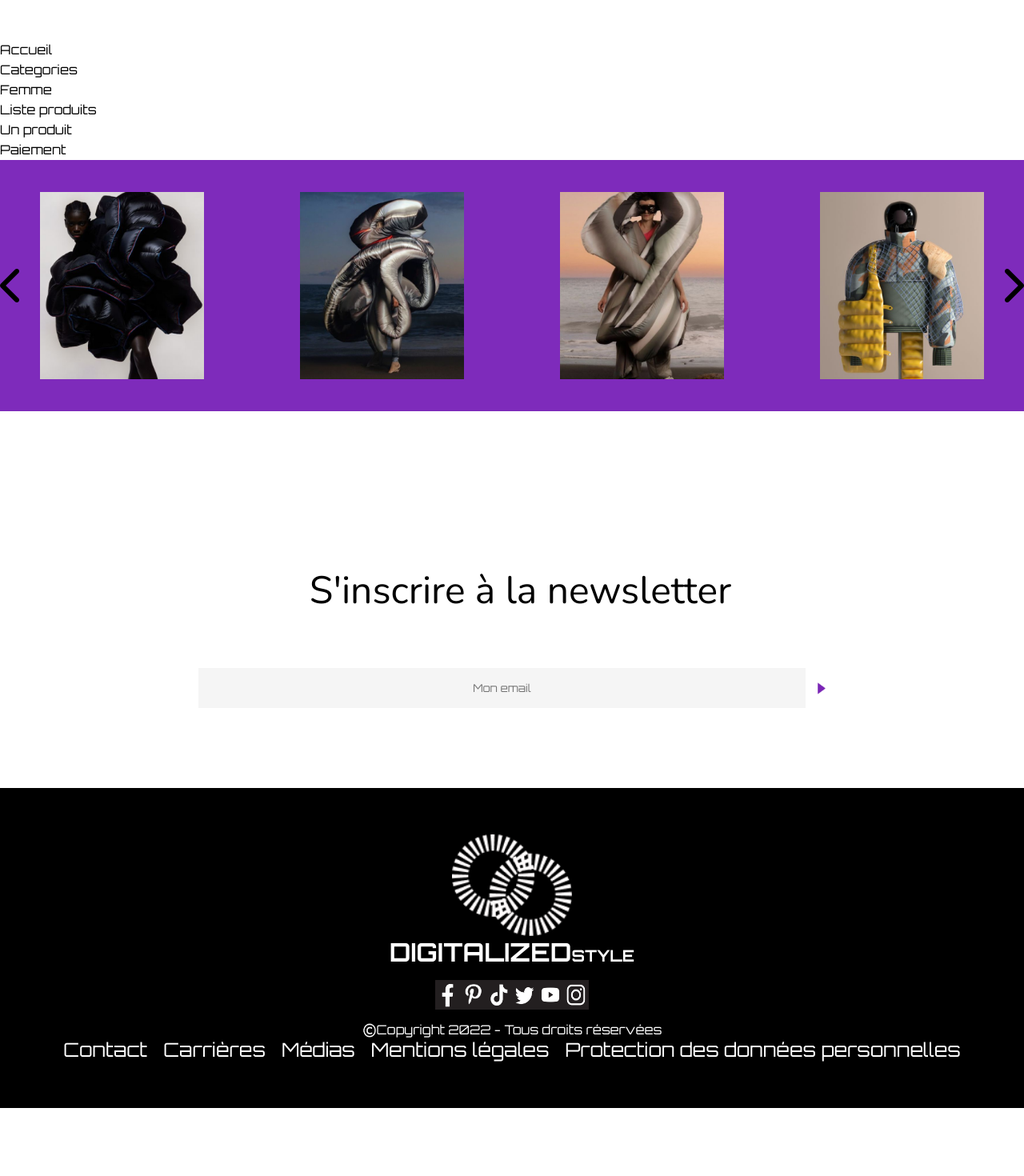
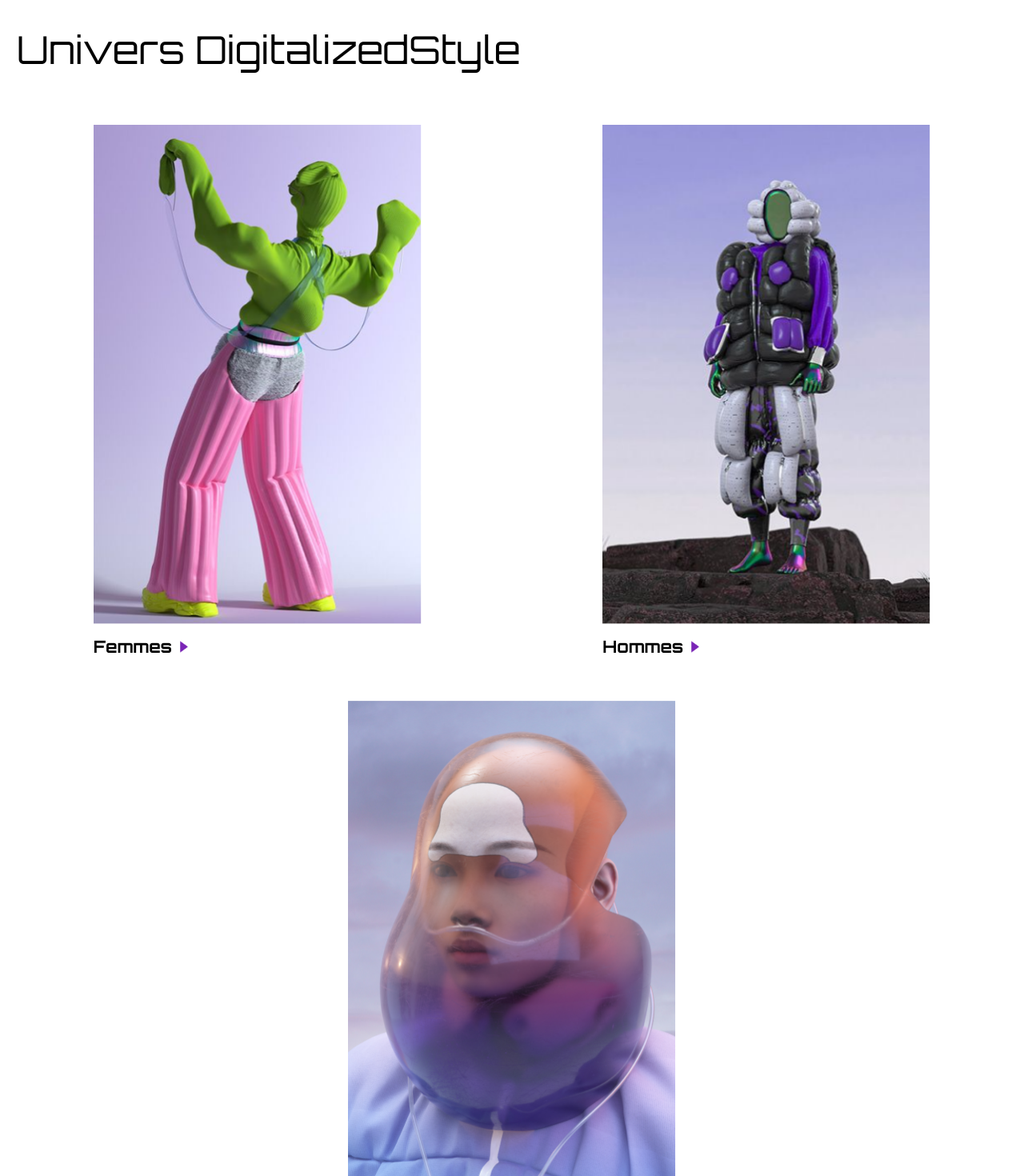
Before and after one commit to Jerrylejer/DigitalizedStyle-Projet-Simplon-Angular, an Angular app: page / in a window 1280 px wide. Shown: the part 480-1950 px from the top of the page at 80% size. Before the commit the page ends 1865 px from the top, so only its background shows below. Built offline with nearby package versions, Linux system fonts and the light colour scheme.

Commit message:
MISE EN PLACE DU COMPONENTS ACCUEIL 3 CATEGORIES PRINCIPALES

```diff
--- a/src/app/app.component.html
+++ b/src/app/app.component.html
@@ -2,6 +2,7 @@
 <app-header></app-header>
 <app-barre-menu-actions></app-barre-menu-actions>
 <router-outlet></router-outlet>
+<!-- <app-categories-principales></app-categories-principales>
 <app-carrousel></app-carrousel>
-<app-newsletter></app-newsletter>
+<app-newsletter></app-newsletter> -->
 <app-footer></app-footer>
--- a/src/app/app.module.ts
+++ b/src/app/app.module.ts
@@ -19,6 +19,7 @@ import { OneProductComponent } from './pages/one-product/one-product.component';
 import { NotFoundComponent } from './pages/not-found/not-found.component';
 import { CarrouselComponent } from './components/carrousel/carrousel.component';
 import { NewsletterComponent } from './components/newsletter/newsletter.component';
+import { CategoriesPrincipalesComponent } from './components/categories-principales/categories-principales.component';
 
 
 
@@ -37,6 +38,7 @@ import { NewsletterComponent } from './components/newsletter/newsletter.componen
     NotFoundComponent,
     CarrouselComponent,
     NewsletterComponent,
+    CategoriesPrincipalesComponent,
   ],
   imports: [
     BrowserModule,
--- /dev/null
+++ b/src/app/components/categories-principales/categories-principales.component.css
@@ -0,0 +1,40 @@
+/*? SECTION UNIVERS */
+.univers {
+    height: auto;
+    margin-top: -40px;
+    padding: 21px;
+}
+
+.univers h2 {
+    font-size: 3rem;
+    margin-bottom: 4rem;
+}
+
+.univers__card-container {
+    justify-content: space-around;
+    flex-wrap: wrap;
+    /* gap quand le wrap se met en action */
+    gap: 35px;
+}
+
+.univers__cards {
+    width: max(410px);
+    height: auto;
+    align-items: flex-start;
+}
+
+.univers__cards-titre {
+    justify-content: flex-start;
+    align-items: center;
+    gap: 10px;
+    padding: 15px 0px;
+    font-size: large;
+    padding-bottom: 10px;
+    border-bottom: 10px solid white;
+}
+
+.univers__cards-titre:hover {
+    cursor: pointer;
+    transition: 1s;
+    border-bottom: 10px solid var(--color-purple);
+}
--- /dev/null
+++ b/src/app/components/categories-principales/categories-principales.component.html
@@ -0,0 +1,53 @@
+<section class="univers">
+    <h2 class="titres__sections">Univers Digitalized<span class="legende__accueil">Style</span></h2>
+    <div class="univers__card-container flex">
+        <div class="card-1 flex column">
+            <div class="univers__cards flex column">
+                <img
+                    src="../../../assets/home_categories/univers1.png"
+                    alt="femmes"
+                />
+                <div class="univers__cards-titre flex">
+                    <a href="/categorie.html"><h3>Femmes</h3></a>
+                    <img
+                        class="polygons"
+                        src="../../../assets/icones/polygonDroit.png"
+                        alt="flèche droite"
+                    />
+                </div>
+            </div>
+        </div>
+        <div class="card-2 flex column">
+            <div class="univers__cards flex column">
+                <img
+                    src="../../../assets/home_categories/univers2.png"
+                    alt="hommes"
+                />
+                <div class="univers__cards-titre flex">
+                    <h3>Hommes</h3>
+                    <img
+                        class="polygons"
+                        src="../../../assets/icones/polygonDroit.png"
+                        alt="flèche droite"
+                    />
+                </div>
+            </div>
+        </div>
+        <div class="card-3 flex column">
+            <div class="univers__cards flex column">
+                <img
+                    src="../../../assets/home_categories/univers3.png"
+                    alt="accessoires"
+                />
+                <div class="univers__cards-titre flex">
+                    <h3>Accessoires</h3>
+                    <img
+                        class="polygons"
+                        src="../../../assets/icones/polygonDroit.png"
+                        alt="flèche droite"
+                    />
+                </div>
+            </div>
+        </div>
+    </div>
+</section>
--- a/src/app/pages/home/home.component.html
+++ b/src/app/pages/home/home.component.html
@@ -1,8 +1,3 @@
-<ul>
-    <li><a routerLink="/">Accueil</a></li>
-    <li><a routerLink="/categories">Categories</a></li>
-    <li><a routerLink="/categories/:id">Femme</a></li>
-    <li><a routerLink="/products">Liste produits</a></li>
-    <li><a routerLink="/products/:id">Un produit</a></li>
-    <li><a routerLink="/paiement">Paiement</a></li>
-</ul>
+<app-categories-principales></app-categories-principales>
+<app-carrousel></app-carrousel>
+<app-newsletter></app-newsletter>
```
Also changed, not shown: src/app/components/categories-principales/categories-principales.component.ts (added, +10 -0 lines), 1 other file (tests, documents, lock files or other folders).
